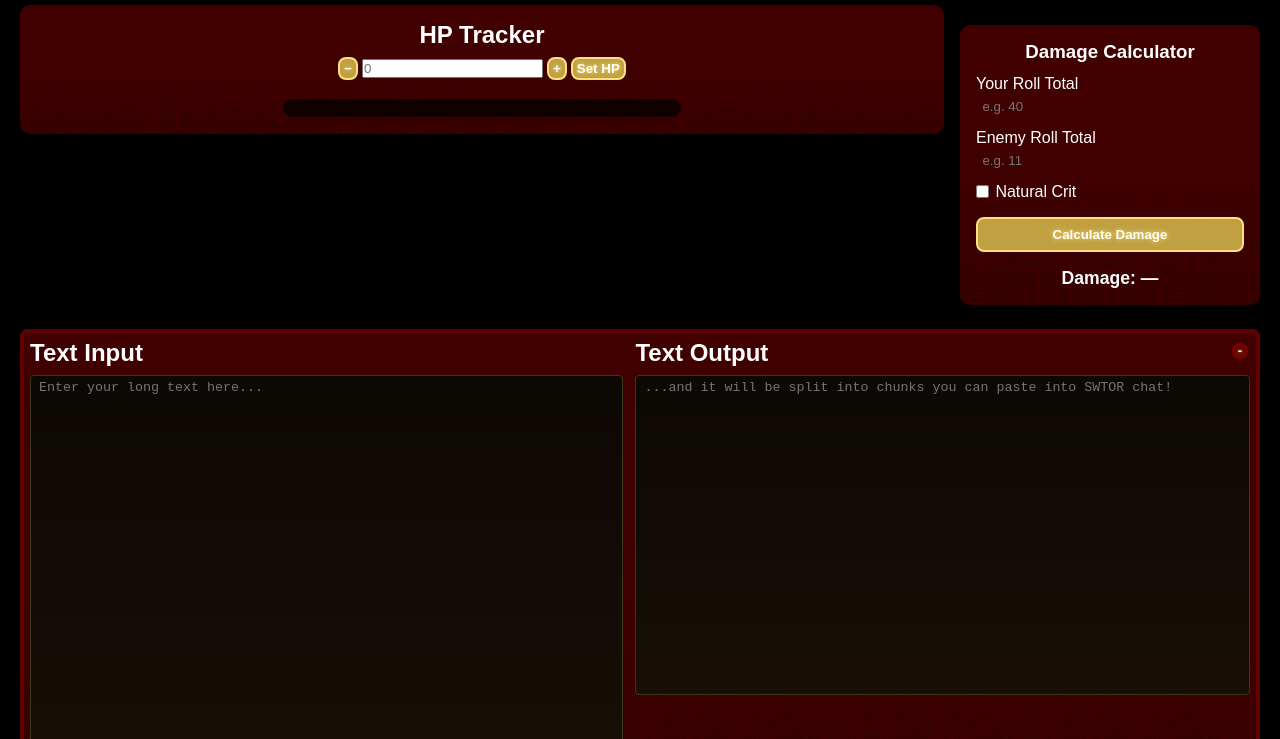
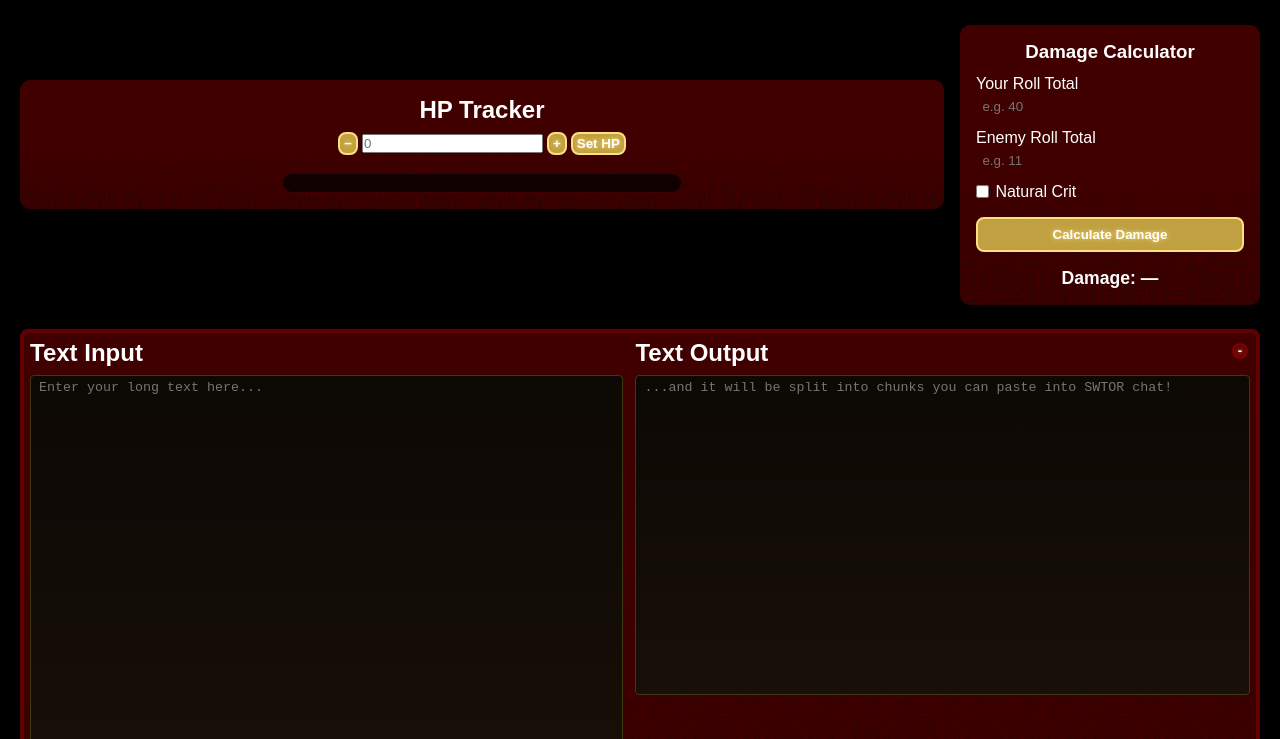
Before and after one commit to itsLeveric/i-love-democracy, a plain HTML site: page index.html in a window 1280 px wide. Shown: the part 61-800 px from the top of the page. Drawn offline with Linux system fonts and the light colour scheme.

Commit message:
Style v2

```diff
--- a/assets/css/style.css
+++ b/assets/css/style.css
@@ -578,9 +578,9 @@ textarea {
 /* === Tracker Row Layout (HP + Damage Side by Side) === */
 .tracker-row {
   display: flex;
-  flex-wrap: wrap; /* allows stacking on small screens */
+  flex-wrap: wrap;
   justify-content: center;
-  align-items: flex-start;
+  align-items: center;
   gap: 1rem;
   margin-bottom: 1.5rem;
 }
@@ -593,4 +593,8 @@ textarea {
   padding: 1rem;
   box-sizing: border-box;
   color: var(--text-light);
+
+  display: flex;
+  flex-direction: column;
+  justify-content: center;
 }
```
